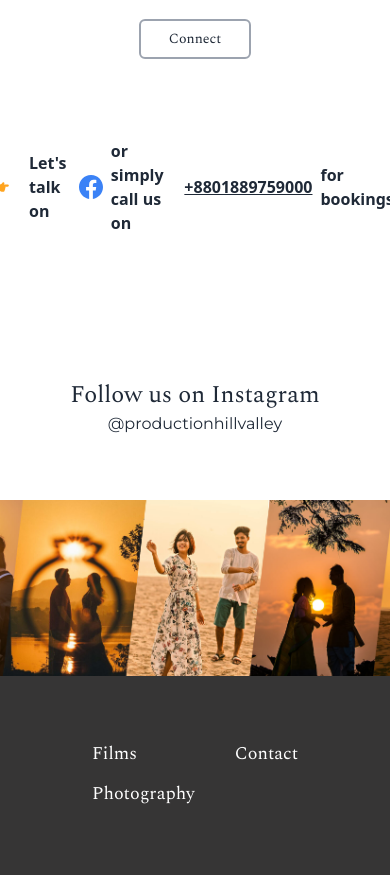
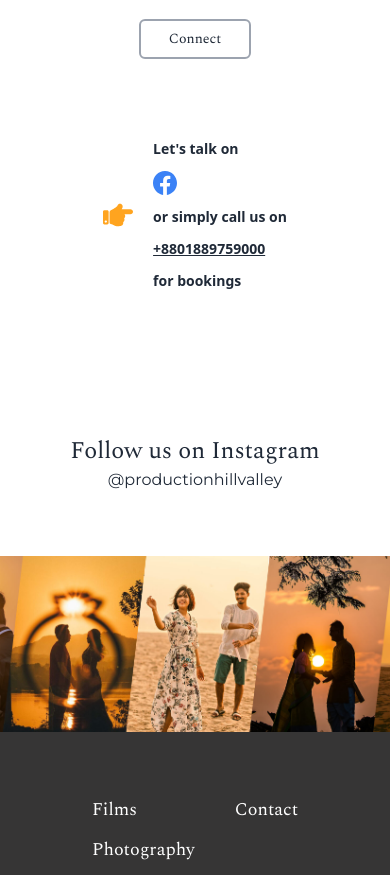
Before and after one commit to Alapottra-troj1n/hill-valley-production, a Next.js app: page /contact in a window 390 px wide. Shown: the part 1520-2395 px from the top of the page. Built offline with nearby package versions, Linux system fonts and the light colour scheme; no server answers; a web font is replaced by a local one.

Commit message:
mobile responsive

```diff
--- a/components/ContactForm.jsx
+++ b/components/ContactForm.jsx
@@ -114,7 +114,7 @@ const ContactForm = () => {
 
                 <div className='flex justify-center items-center gap-2' >
                     <FaHandPointRight className='text-3xl text-main mr-3' />
-                    <h2 className='font-semibold' >Let's talk on </h2> <a href='https://www.facebook.com/hvpweddings' target='_blank' rel="noreferrer"><BsFacebook className='text-2xl text-blue-500 hover:text-blue-700 transition-all' /></a>  <h2 className='font-semibold' >or simply call us on </h2> <a className='font-semibold underline' href="tel:+8801889759000">+8801889759000</a> <h2 className='font-semibold' >for bookings</h2>
+                    <h2 className='font-semibold flex gap-3 lg:gap-2 flex-col lg:flex-row items-start lg:items-center text-sm lg:text-base' >Let's talk on<a href='https://www.facebook.com/hvpweddings' target='_blank' rel="noreferrer"><BsFacebook className='text-2xl text-blue-500 hover:text-blue-700 transition-all' /></a> or simply call us on  <a className='font-semibold underline' href="tel:+8801889759000">+8801889759000</a> for bookings</h2>
                 </div>
 
 
```
